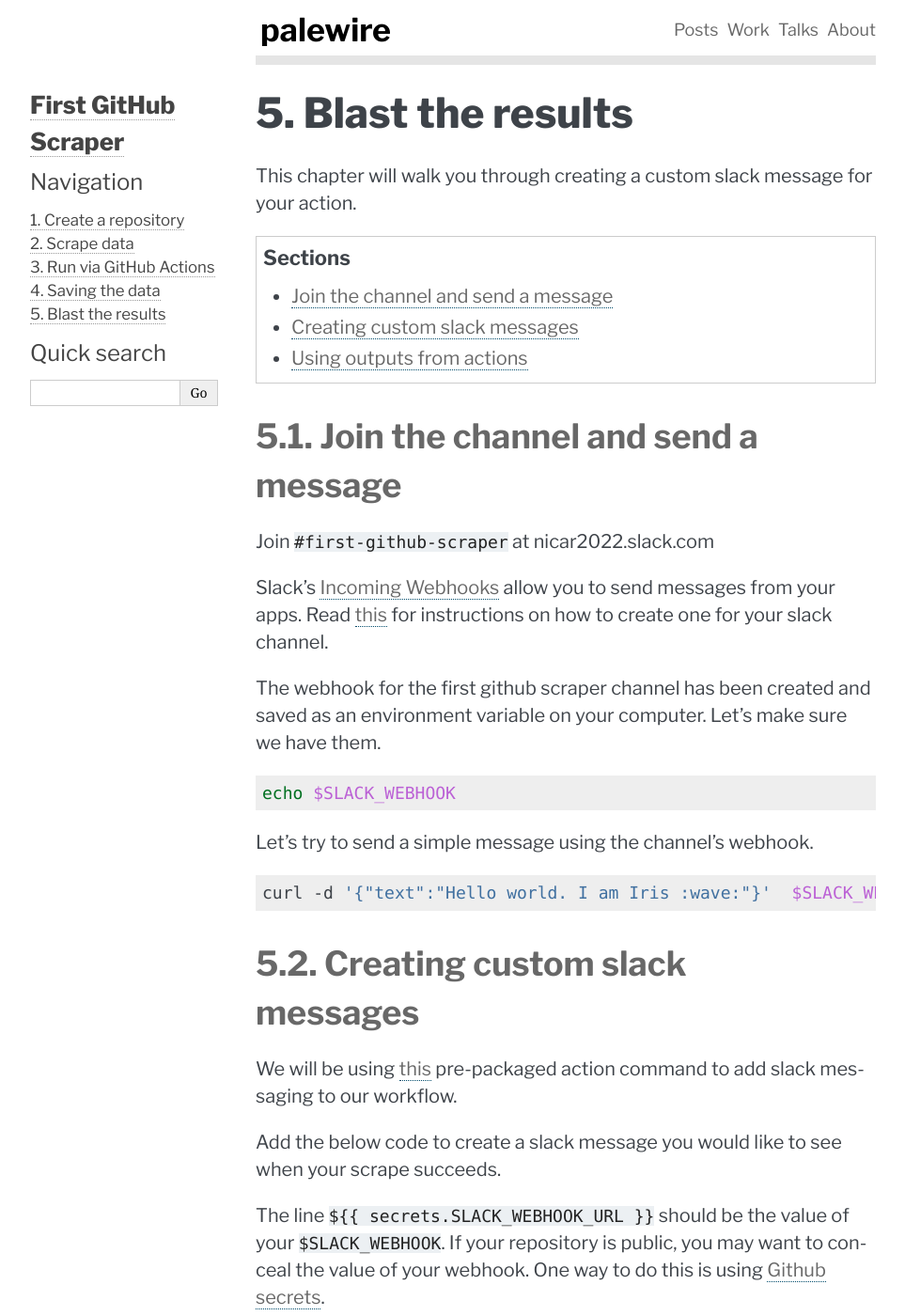
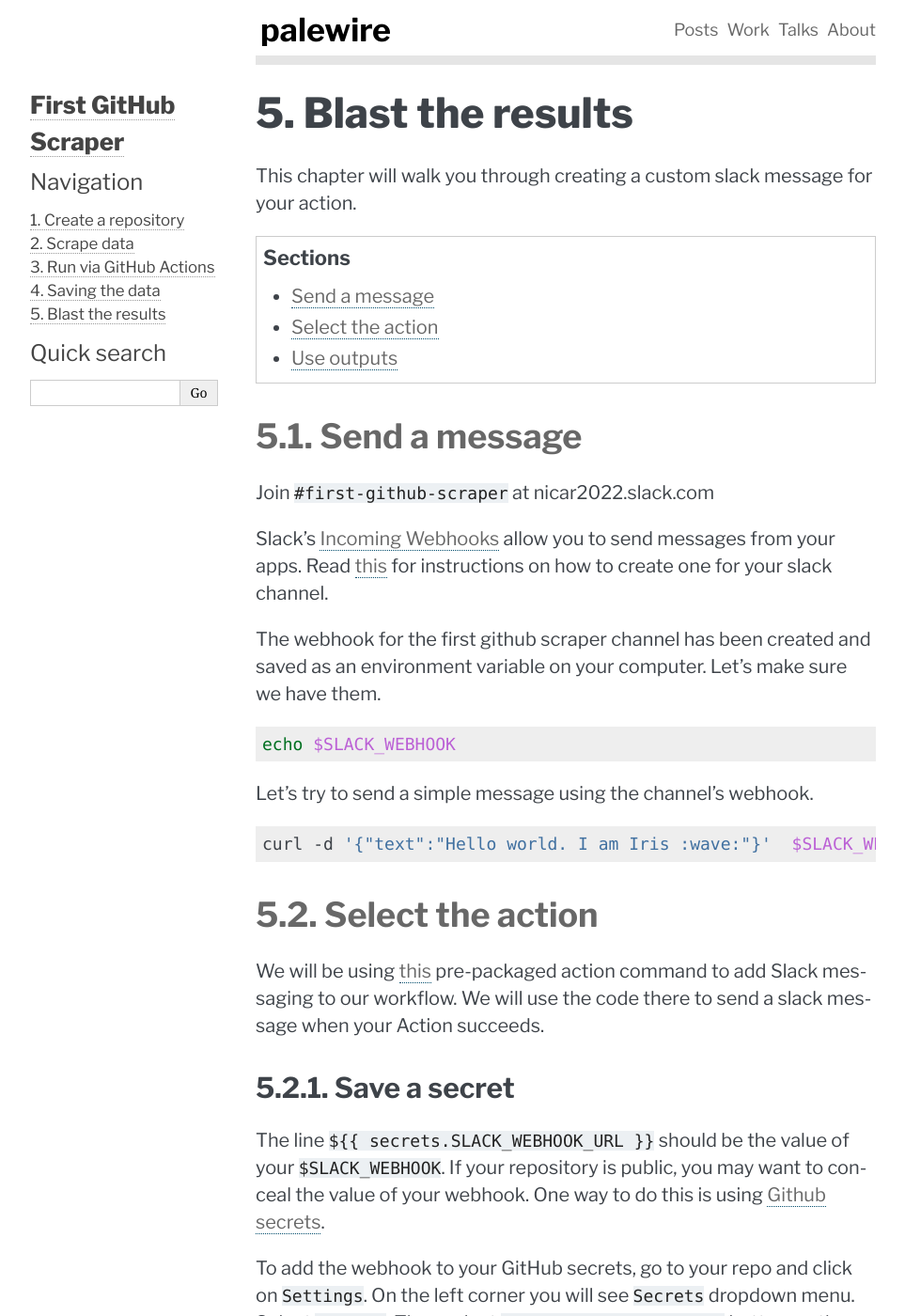
Before and after one commit to palewire/first-github-scraper, a Sphinx documentation site: the page built from docs/notify.md, in a window 1280 px wide and 1400 px high. Shown: the whole window at 94% size, without its empty margins (148-1111 px from the left). Built offline with Sphinx 7.4.7, drawn with Linux system fonts in a browser that asks for light colours; some of the changed text lies outside the part shown.

Commit message:
Update notify.md

````diff
--- a/docs/notify.md
+++ b/docs/notify.md
@@ -10,7 +10,7 @@
   :local:
 ```
 
-## Join the channel and send a message
+## Send a message
 
 Join `#first-github-scraper` at nicar2022.slack.com
 
@@ -28,17 +28,15 @@
 curl -d '{"text":"Hello world. I am Iris :wave:"}'  $SLACK_WEBHOOK
 ```
 
-## Creating custom slack messages
+## Select the action
 
-We will be using [this](https://github.com/marketplace/actions/slack-incoming-webhook) pre-packaged action command to add slack messaging to our workflow.
+We will be using [this](https://github.com/marketplace/actions/slack-incoming-webhook) pre-packaged action command to add Slack messaging to our workflow. We will use the code there to send a slack message when your Action succeeds.
 
-Add the below code to create a slack message you would like to see when your scrape succeeds.
+### Save a secret
 
 The line `${{ secrets.SLACK_WEBHOOK_URL }}` should be the value of your `$SLACK_WEBHOOK`. If your repository is public, you may want to conceal the value of your webhook. One way to do this is using [Github secrets](https://docs.github.com/en/actions/security-guides/encrypted-secrets).
 
-### Github secrets
-
-To add the webhook to your github secrets, go to your repo and click on `Settings`. On the left corner you will see `Secrets` dropdown menu. Select `Actions`. Then select `New repository secrets` button on the top right corner.
+To add the webhook to your GitHub secrets, go to your repo and click on `Settings`. On the left corner you will see `Secrets` dropdown menu. Select `Actions`. Then select `New repository secrets` button on the top right corner.
 
 ![github secrets](./_static/notify1.png)
 
@@ -48,9 +46,9 @@
 
 ### Customizing slack messages
 
-Now that we added the slack webhook to secrets. Let's start adding code to our actions file.
+Now that we added the Slack webhook to secrets. Let's start adding code to our workflow.
 
-Copyt the code below. This first step sets the commit message as a variable to be re-used.
+Copy the code below. This first step sets the commit message as a variable to be re-used.
 
 ```yaml
       - name: Slack Notification on SUCCESS
@@ -106,10 +104,11 @@
             ]
 ```
 
-Edit your action file to trigger a fail. For example, a simple change in `pipenv run jupyter execute scrape.ipynb` to `pipenv run jupyter execute s.ipynb` is going to trigger a fail. Let's see what happens to your slack message.
+Edit your action file to trigger a fail. For example, a simple change in `pipenv run jupyter execute scrape.ipynb` to `pipenv run jupyter execute s.ipynb` is going to trigger a fail. Let's see what happens to your Slack message.
 
 ![fail slack message](./_static/slack1.png)
-## Using outputs from actions
+
+## Use outputs
 
 In the previous chapter, we added a commit action that would force this workflow to succeed even when there was nothing to commit. This means we have two different definitions of "success".
 
@@ -139,3 +138,5 @@
 ```
 
 Now run the action one more time. Because no commits have be made, your slack message will now say "Nothing was committed."
+
+Congratulations! You’ve completed the class.
````
